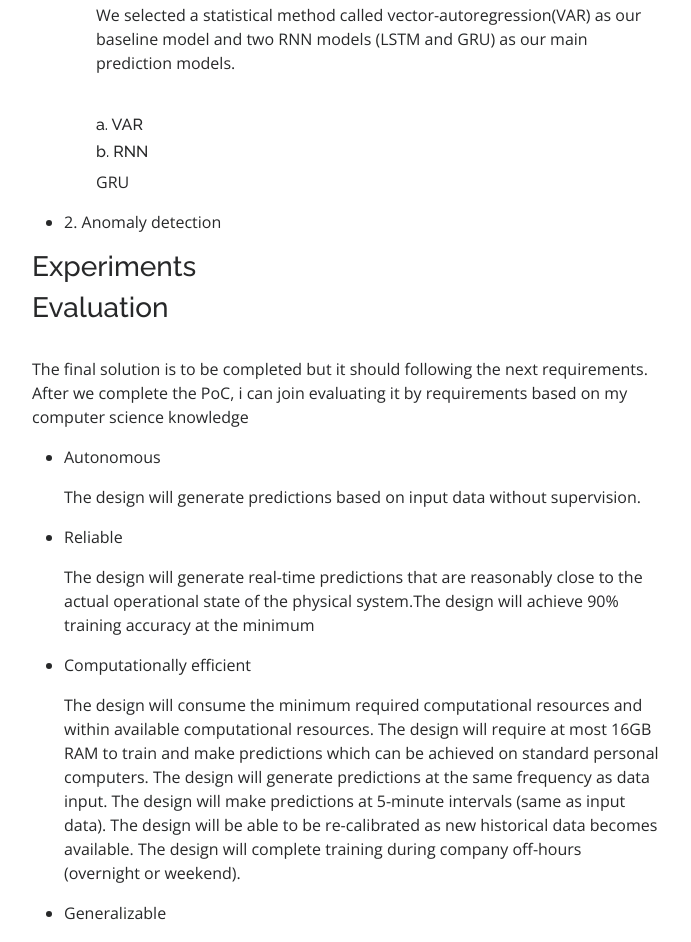
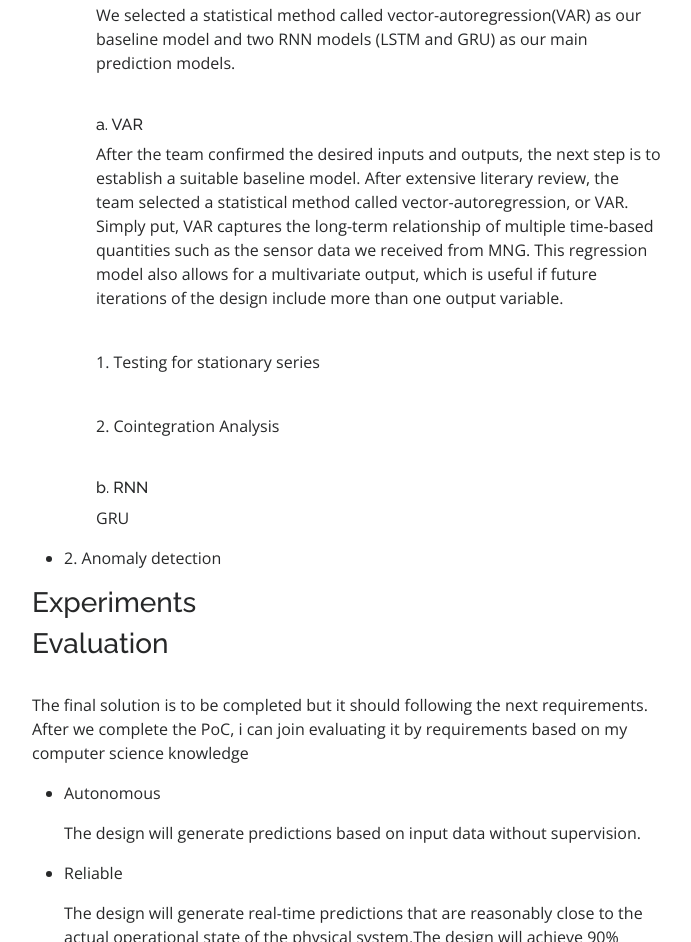
Before and after one commit to chuiyunjun/chuiyunjun.github.io, a plain HTML site: page portfolio-predictive-maintenance.html in a window 1280 px wide. Shown: the part 2753-3695 px from the top of the page, without its empty margins (280-971 px from the left). Drawn offline with nearby package versions, Linux system fonts and the light colour scheme.

Commit message:
update 490

```diff
--- a/portfolio-predictive-maintenance.html
+++ b/portfolio-predictive-maintenance.html
@@ -168,6 +168,15 @@
                   <p>We selected a statistical method called vector-autoregression(VAR) as our baseline model and two RNN models (LSTM and GRU) as our main prediction models.</p>
                   <br/>
                   <h6>a. VAR </h6>
+                  <p>After the team confirmed the desired inputs and outputs, the next step is to establish a suitable baseline model.
+                     After extensive literary review, the team selected a statistical method called vector-autoregression, or VAR.
+                     Simply put, VAR captures the long-term relationship of multiple time-based quantities such as the sensor data we received from MNG.
+                     This regression model also allows for a multivariate output, which is useful if future iterations of the design include more than one output variable.</p>
+                  <br/>
+                  <p class="bold"> 1. Testing for stationary series</p>
+                  <br/>
+                  <p class="bold">2. Cointegration Analysis</p>
+                  <br/>
                   <h6>b. RNN</h6>
                   <p>GRU</p>
                 </ul>
```
